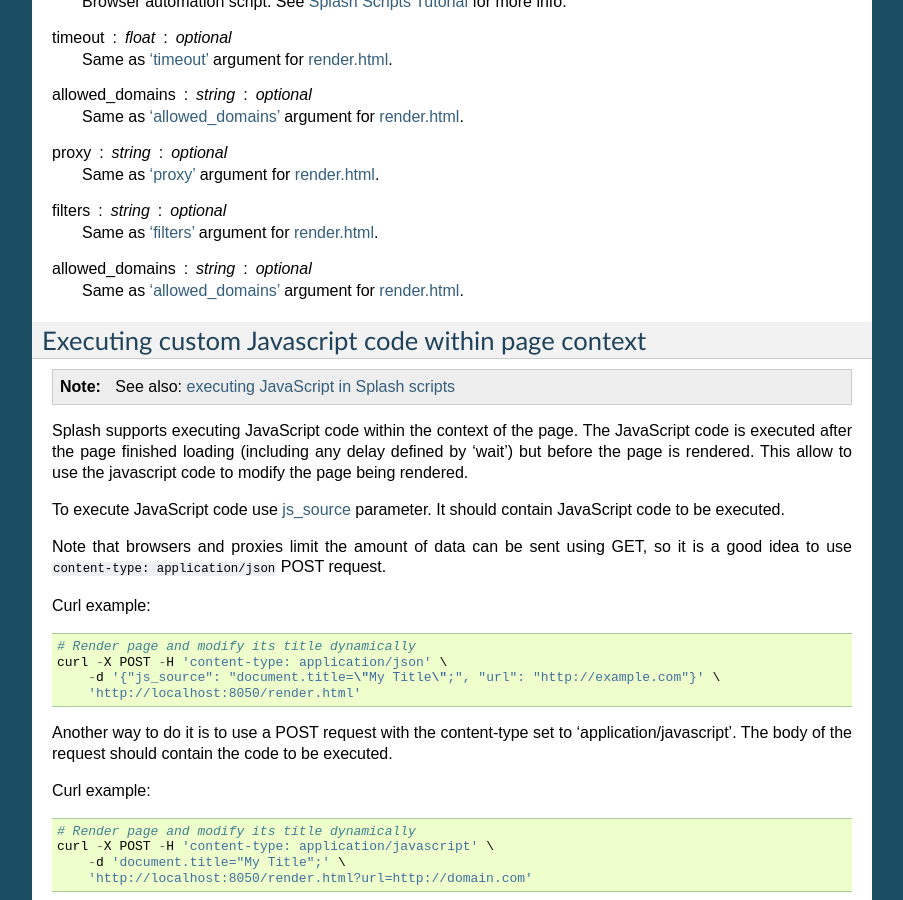
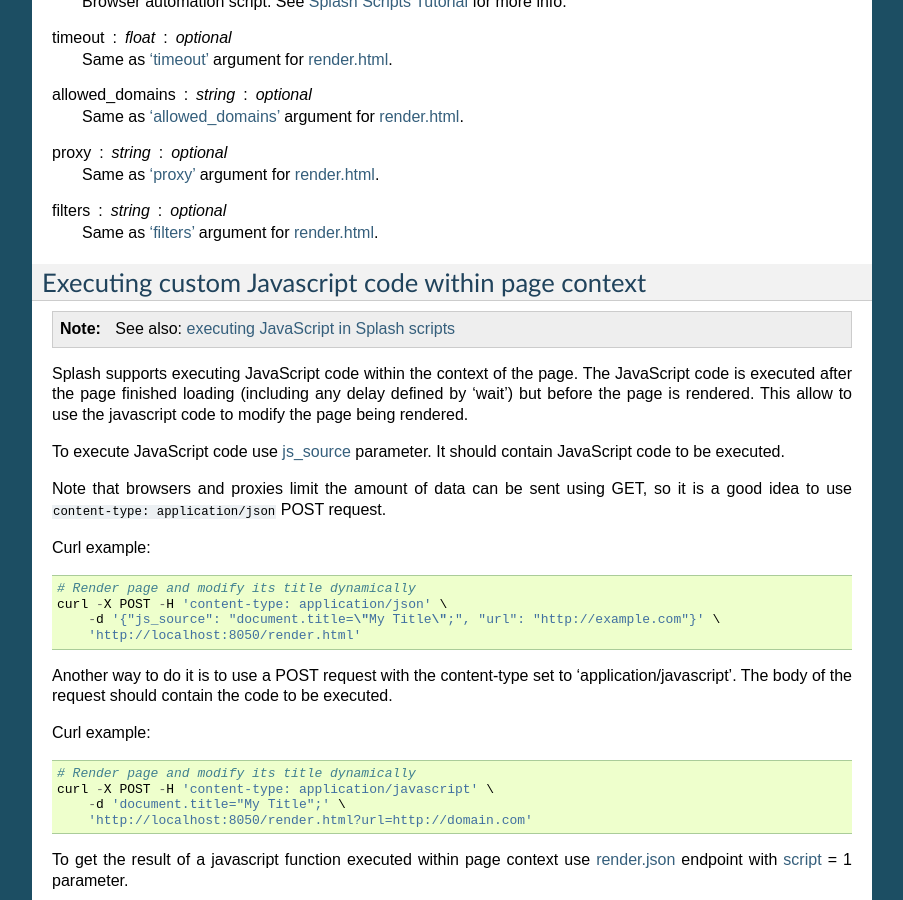
Before and after one commit to scrapinghub/splash, a Sphinx documentation site: the page built from docs/api.rst, in a window 1280 px wide and 900 px high, scrolled down 5916 px. Shown: the whole window, without its empty margins (198-1101 px from the left). Built offline with Sphinx 7.4.7, drawn with Linux system fonts in a browser that asks for light colours.

Commit message:
DOC minor doc fixes

```diff
--- a/docs/api.rst
+++ b/docs/api.rst
@@ -423,9 +423,6 @@ proxy : string : optional
 filters : string : optional
   Same as :ref:`'filters' <arg-filters>` argument for `render.html`_.
 
-allowed_domains : string : optional
-  Same as :ref:`'allowed_domains' <arg-allowed-domains>` argument for `render.html`_.
-
 .. _execute javascript:
 
 Executing custom Javascript code within page context
@@ -433,7 +430,7 @@ Executing custom Javascript code within page context
 
 .. note::
 
-    See also: :ref:`executing JavaScript in Splash scripts <splash-runjs>`
+    See also: :ref:`executing JavaScript in Splash scripts <splash-jsfunc>`
 
 Splash supports executing JavaScript code within the context of the page.
 The JavaScript code is executed after the page finished loading (including
```
